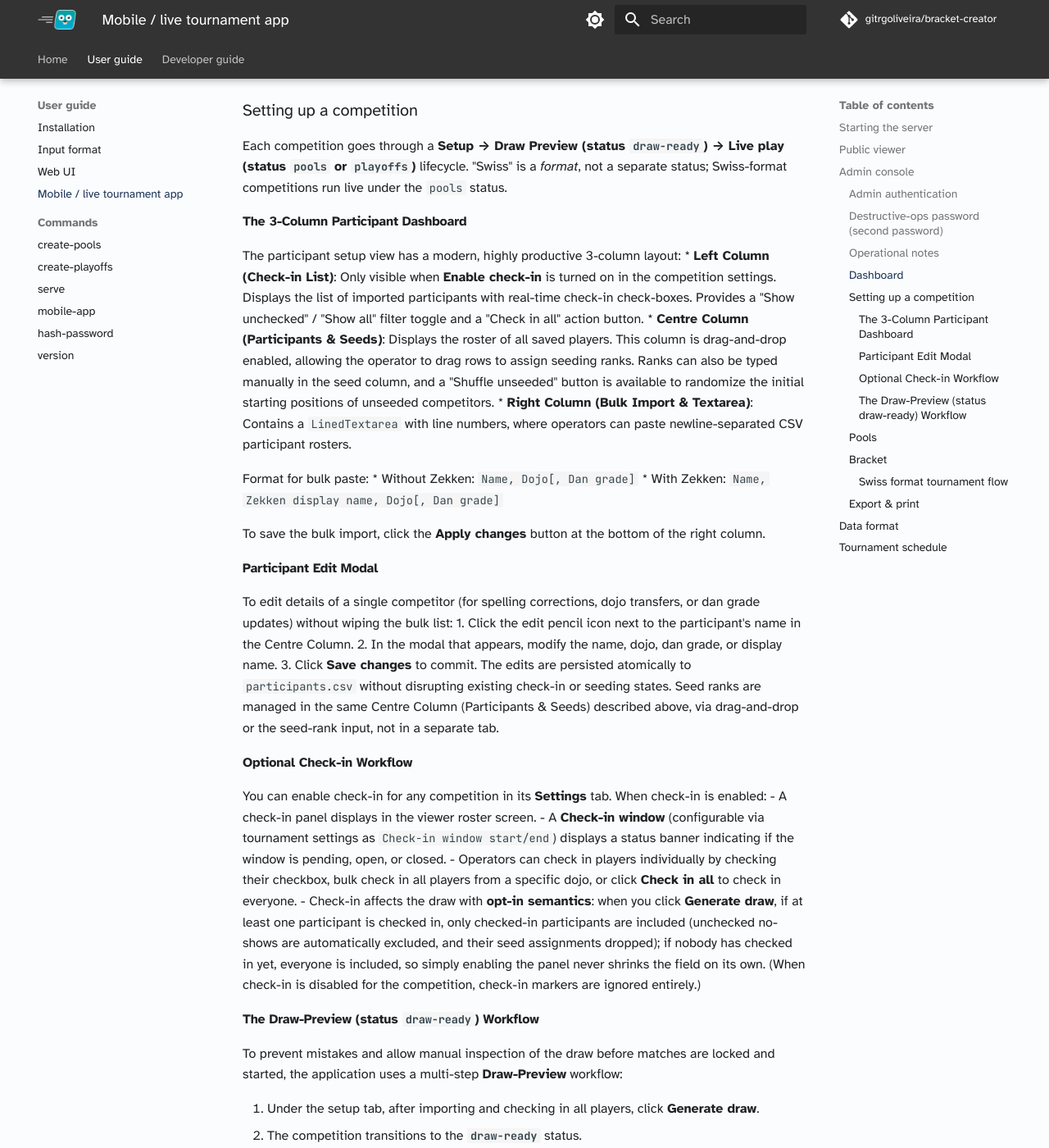
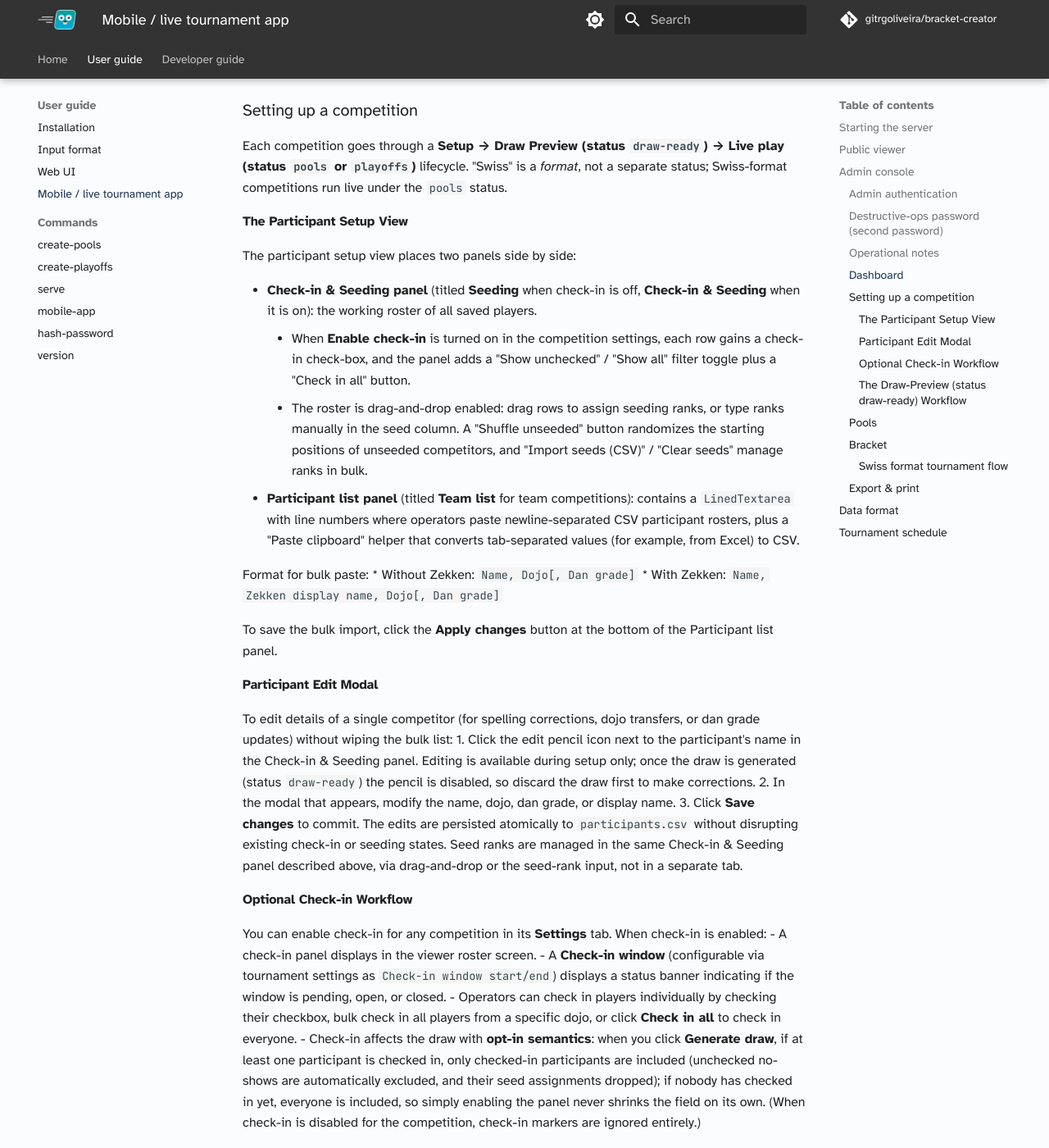
Before and after one commit to gitrgoliveira/bracket-creator, an MkDocs documentation site: the page built from docs/user-guide/mobile-app.md, in a window 1280 px wide and 1400 px high, scrolled down 3944 px. Shown: the whole window at 82% size. Built offline with MkDocs 1.6.1 and Material for MkDocs 9.7.7, drawn with Linux system fonts in a browser that asks for light colours; comment, search, counter and statistics services are not loaded.

Commit message:
fix(docs): repair em-dash-sweep collateral flagged by Copilot
Round of Copilot review on PR #187. The em-dash purge introduced
rendering/grammar defects where the substitution broke delimiter balance
or prose flow; this repairs every flagged instance plus its in-file siblings.

- specs/openapi.yaml: collapse whitespace runs (L453/1543/2184/3098),
  join stray leading semicolons (L2505/2898), balance backticks in the
  server-managed-fields note, and rewrite the decision enum description
  with balanced inline-code spans and parenthetical glosses.
- docs/user-guide/mobile-app.md: replace the inaccurate '3-column
  dashboard' with the real two-panel layout (Check-in & Seeding +
  Participant list); note the edit pencil is setup-only (disabled at
  draw-ready).
- web-mobile/js/admin_pools.jsx: fix spaced-colon UI strings (daihyosen
  status) left by the sweep.
- admin_scoring_modal_barrel.test.jsx: balance parens in assertion
  messages and the frozen-surface test name.

Co-Authored-By: Claude Opus 4.8 <noreply@anthropic.com>

```diff
--- a/docs/user-guide/mobile-app.md
+++ b/docs/user-guide/mobile-app.md
@@ -138,25 +138,27 @@ The dashboard lists all competitions. Each card shows the competition type, numb
 
 Each competition goes through a **Setup → Draw Preview (status `draw-ready`) → Live play (status `pools` or `playoffs`)** lifecycle. "Swiss" is a *format*, not a separate status; Swiss-format competitions run live under the `pools` status.
 
-#### The 3-Column Participant Dashboard
+#### The Participant Setup View
 
-The participant setup view has a modern, highly productive 3-column layout:
-* **Left Column (Check-in List)**: Only visible when **Enable check-in** is turned on in the competition settings. Displays the list of imported participants with real-time check-in check-boxes. Provides a "Show unchecked" / "Show all" filter toggle and a "Check in all" action button.
-* **Centre Column (Participants & Seeds)**: Displays the roster of all saved players. This column is drag-and-drop enabled, allowing the operator to drag rows to assign seeding ranks. Ranks can also be typed manually in the seed column, and a "Shuffle unseeded" button is available to randomize the initial starting positions of unseeded competitors.
-* **Right Column (Bulk Import & Textarea)**: Contains a `LinedTextarea` with line numbers, where operators can paste newline-separated CSV participant rosters.
+The participant setup view places two panels side by side:
+
+* **Check-in & Seeding panel** (titled **Seeding** when check-in is off, **Check-in & Seeding** when it is on): the working roster of all saved players.
+    * When **Enable check-in** is turned on in the competition settings, each row gains a check-in check-box, and the panel adds a "Show unchecked" / "Show all" filter toggle plus a "Check in all" button.
+    * The roster is drag-and-drop enabled: drag rows to assign seeding ranks, or type ranks manually in the seed column. A "Shuffle unseeded" button randomizes the starting positions of unseeded competitors, and "Import seeds (CSV)" / "Clear seeds" manage ranks in bulk.
+* **Participant list panel** (titled **Team list** for team competitions): contains a `LinedTextarea` with line numbers where operators paste newline-separated CSV participant rosters, plus a "Paste clipboard" helper that converts tab-separated values (for example, from Excel) to CSV.
 
 Format for bulk paste:
 * Without Zekken: `Name, Dojo[, Dan grade]`
 * With Zekken: `Name, Zekken display name, Dojo[, Dan grade]`
 
-To save the bulk import, click the **Apply changes** button at the bottom of the right column.
+To save the bulk import, click the **Apply changes** button at the bottom of the Participant list panel.
 
 #### Participant Edit Modal
 
 To edit details of a single competitor (for spelling corrections, dojo transfers, or dan grade updates) without wiping the bulk list:
-1. Click the edit pencil icon next to the participant's name in the Centre Column.
+1. Click the edit pencil icon next to the participant's name in the Check-in & Seeding panel. Editing is available during setup only; once the draw is generated (status `draw-ready`) the pencil is disabled, so discard the draw first to make corrections.
 2. In the modal that appears, modify the name, dojo, dan grade, or display name.
-3. Click **Save changes** to commit. The edits are persisted atomically to `participants.csv` without disrupting existing check-in or seeding states. Seed ranks are managed in the same Centre Column (Participants & Seeds) described above, via drag-and-drop or the seed-rank input, not in a separate tab.
+3. Click **Save changes** to commit. The edits are persisted atomically to `participants.csv` without disrupting existing check-in or seeding states. Seed ranks are managed in the same Check-in & Seeding panel described above, via drag-and-drop or the seed-rank input, not in a separate tab.
 
 #### Optional Check-in Workflow
 
```
Also changed, not shown: 3 other files.
